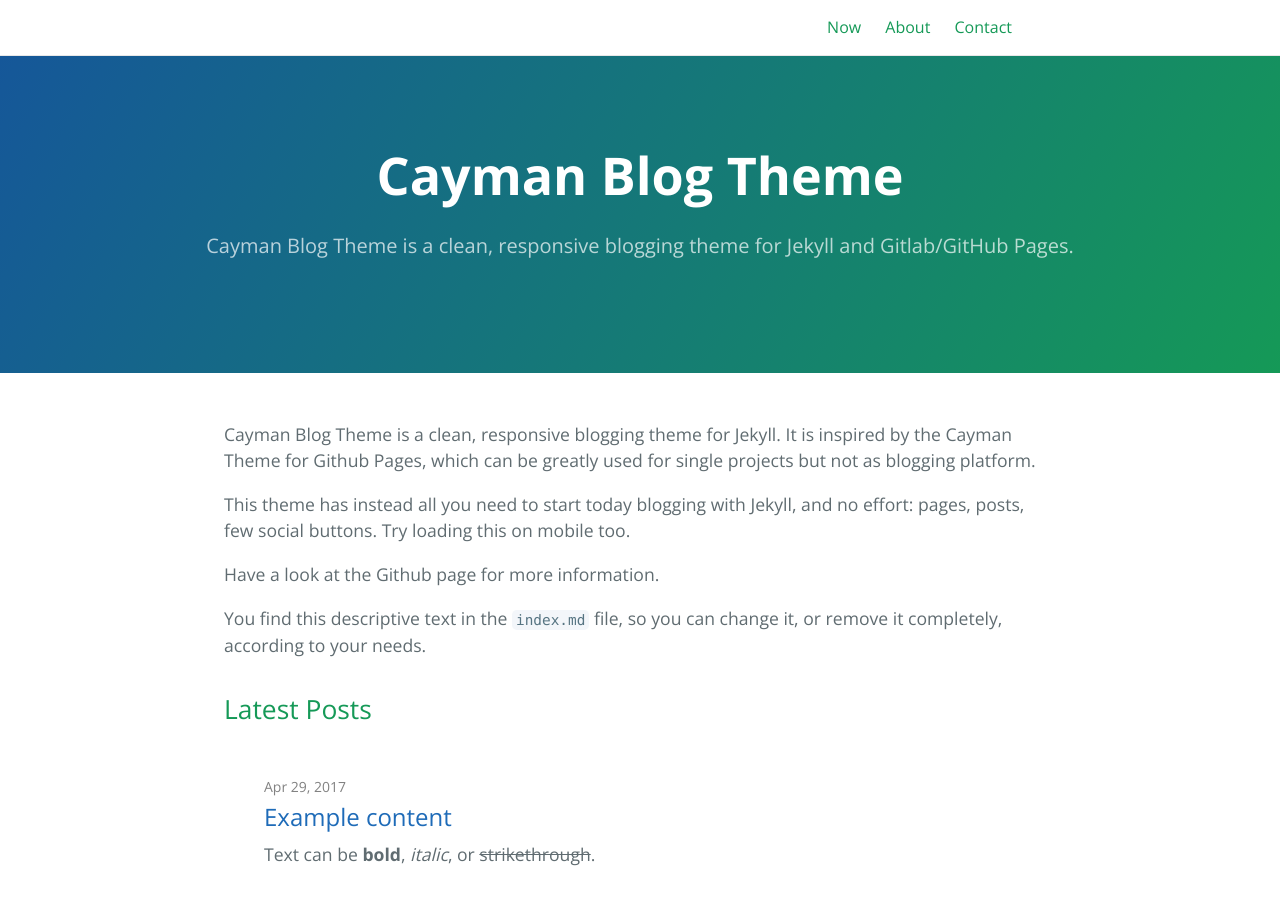
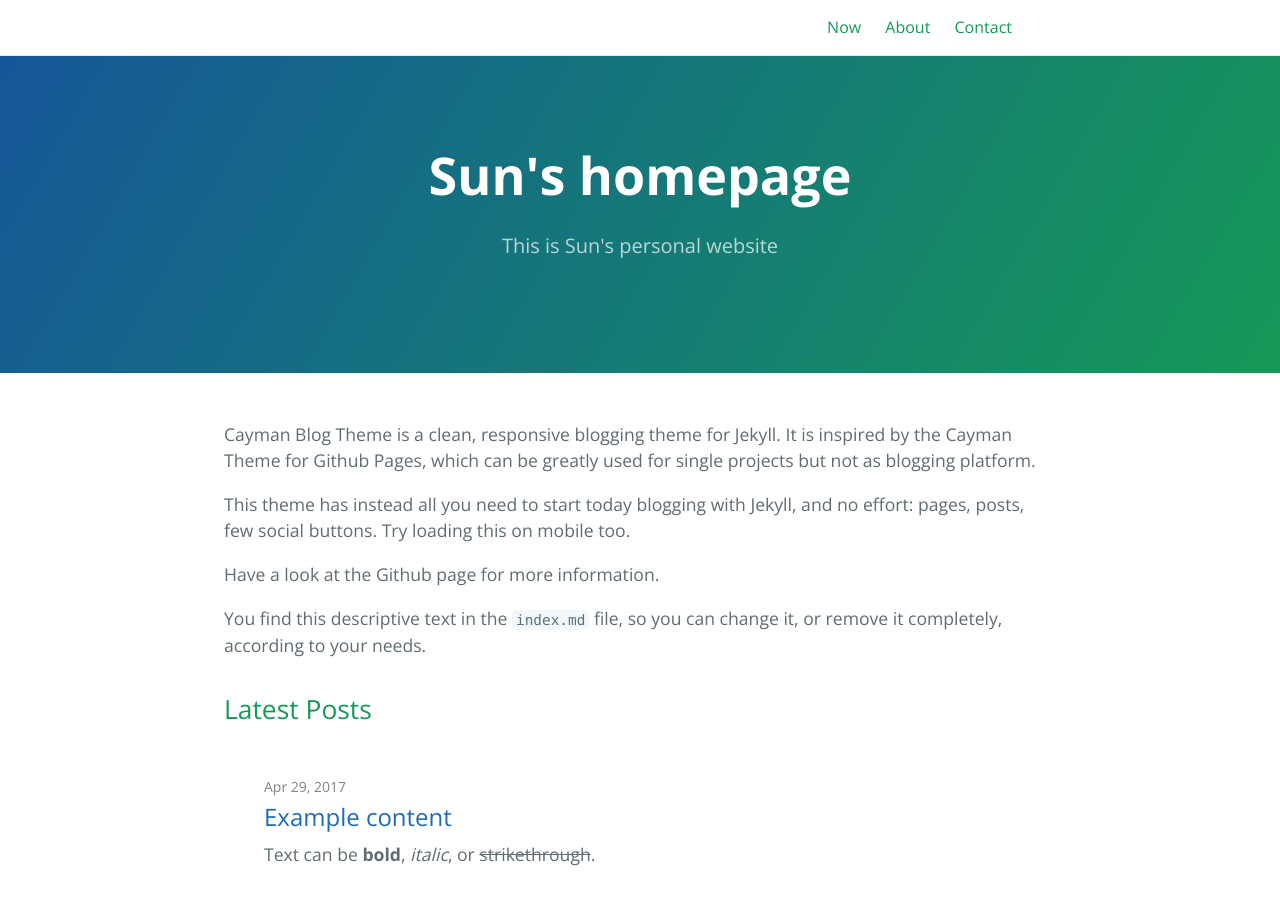
Before and after one commit to sonyuushin/sonyuushin.github.io, a Jekyll site: the page built from index.md, in a window 1280 px wide and 900 px high. Built offline with Jekyll 4.4.1, drawn with Linux system fonts in a browser that asks for light colours.

Commit message:
Update _config.yml

```diff
--- a/_config.yml
+++ b/_config.yml
@@ -1,5 +1,5 @@
-title: Cayman Blog Theme
-description: Cayman Blog Theme is a clean, responsive blogging theme for Jekyll and Gitlab/GitHub Pages.
+title: Sun's homepage
+description: This is Sun's personal website
 show_downloads: true
 
 baseurl: "/cayman-blog" # change this to the subpath of your site, e.g. /blog. Leave it empty if you don't need it.
```
